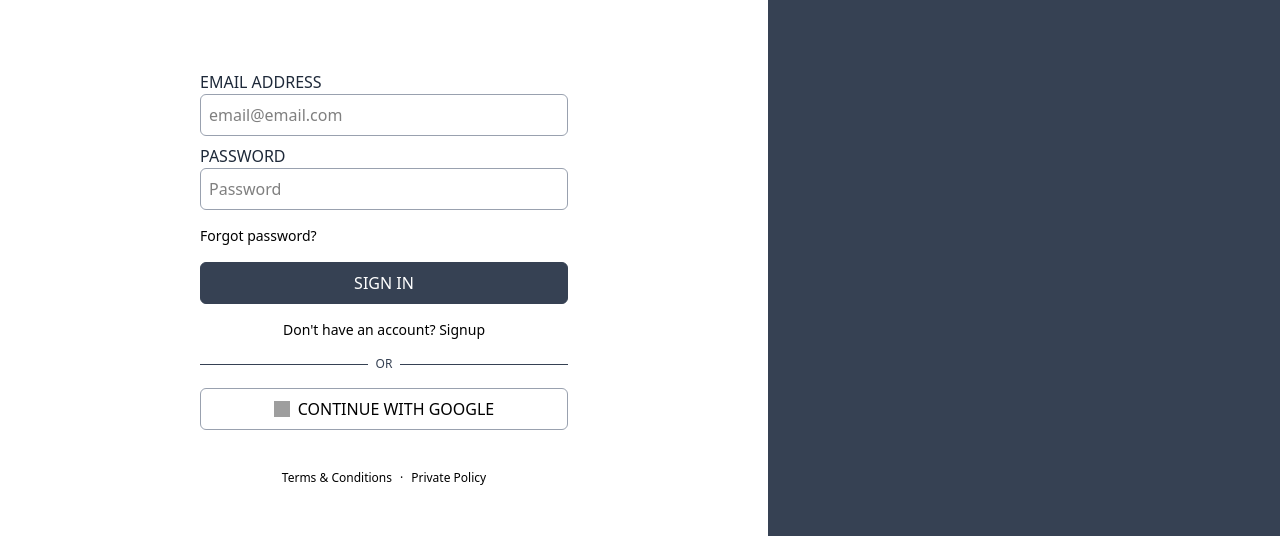
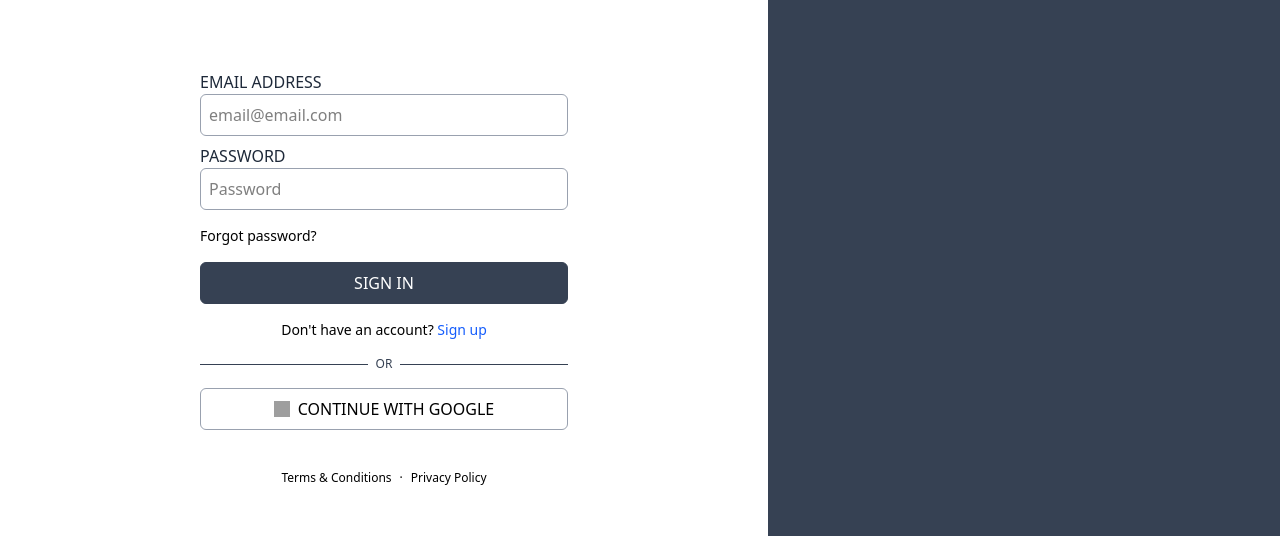
Before and after one commit to BrendonT15/Personal-Finance-Tracker, a React (Vite) app in the folder frontend/: page /signin in a window 1280 px wide. Shown: the part 182-718 px from the top of the page. Built offline with nearby package versions, Linux system fonts and the light colour scheme; grey boxes are pictures that could not be loaded; some icons are missing.

Commit message:
Signin functions

```diff
--- a/frontend/src/components/pages/SignInPage.tsx
+++ b/frontend/src/components/pages/SignInPage.tsx
@@ -1,31 +1,62 @@
 import { useState } from "react";
-
-import { Link } from "react-router-dom";
-
+import { Link, useNavigate } from "react-router-dom";
 import RemoveRedEyeOutlinedIcon from "@mui/icons-material/RemoveRedEyeOutlined";
 import VisibilityOffOutlinedIcon from "@mui/icons-material/VisibilityOffOutlined";
+import { authAPI } from "../../services/api";
 
 const SignInPage = () => {
   const [showPassword, setShowPassword] = useState<boolean>(false);
+  const [email, setEmail] = useState<string>("");
+  const [password, setPassword] = useState<string>("");
+  const [error, setError] = useState<string>("");
+  const [loading, setLoading] = useState<boolean>(false);
+
+  const navigate = useNavigate();
 
   const togglePasswordVisibility = (): void => {
     setShowPassword((prev) => !prev);
+  };
+
+  const handleSignIn = async (e: React.FormEvent) => {
+    e.preventDefault();
+    setError("");
+    setLoading(true);
+
+    try {
+      await authAPI.signin(email, password);
+      navigate("/home");
+    } catch (err: any) {
+      setError(
+        err.response?.data?.error || "Failed to sign in. Please try again."
+      );
+    } finally {
+      setLoading(false);
+    }
   };
 
   return (
     <div className="grid grid-cols-[60%_40%] w-full h-screen">
       <div className="flex flex-col items-center justify-center h-full overflow-auto">
         <div className="flex flex-col gap-10 items-center p-2 w-1/2">
-          <h2 className="text-4xl font-medium mb-10"> Welcome Back!</h2>
+          <h2 className="text-4xl font-medium mb-10">Welcome Back!</h2>
 
-          <div className="flex flex-col gap-4 w-full">
+          <form onSubmit={handleSignIn} className="flex flex-col gap-4 w-full">
+            {error && (
+              <div className="bg-red-100 border border-red-400 text-red-700 px-4 py-3 rounded">
+                {error}
+              </div>
+            )}
+
             <div className="flex flex-col gap-2">
               <div className="flex flex-col">
                 <p className="text-gray-800">EMAIL ADDRESS</p>
                 <input
-                  type="text"
+                  type="email"
+                  value={email}
+                  onChange={(e) => setEmail(e.target.value)}
                   className="border w-full rounded-md p-2 focus:outline-none border-gray-400"
                   placeholder="email@email.com"
+                  required
                 />
               </div>
               <div className="flex flex-col">
@@ -33,8 +64,11 @@ const SignInPage = () => {
                 <div className="relative w-full border rounded-md border-gray-400 focus-within:border-gray-700">
                   <input
                     type={showPassword ? "text" : "password"}
+                    value={password}
+                    onChange={(e) => setPassword(e.target.value)}
                     placeholder="Password"
-                    className="p-2 focus:outline-none"
+                    className="p-2 focus:outline-none w-full"
+                    required
                   />
 
                   {showPassword ? (
@@ -53,19 +87,31 @@ const SignInPage = () => {
             </div>
             <p className="cursor-pointer text-sm">Forgot password?</p>
 
-            <button className=" border border-gray-700 rounded-md bg-gray-700 text-white p-2 cursor-pointer">
-              SIGN IN
+            <button
+              type="submit"
+              disabled={loading}
+              className="border border-gray-700 rounded-md bg-gray-700 text-white p-2 cursor-pointer disabled:opacity-50 disabled:cursor-not-allowed"
+            >
+              {loading ? "SIGNING IN..." : "SIGN IN"}
             </button>
-            <p className="text-center text-sm ">
-              Don't have an account? Sign
-              <Link to="/create-account">up</Link>
+            <p className="text-center text-sm">
+              Don't have an account?{" "}
+              <Link
+                to="/create-account"
+                className="text-blue-600 hover:underline"
+              >
+                Sign up
+              </Link>
             </p>
             <div className="flex items-center w-full">
               <div className="flex-grow border-t border-gray-700"></div>
               <p className="text-center text-xs text-gray-700 mx-2">OR</p>
               <div className="flex-grow border-t border-gray-700"></div>
             </div>
-            <button className="flex items-center justify-center gap-2 border border-gray-400 rounded-md p-2 cursor-pointer">
+            <button
+              type="button"
+              className="flex items-center justify-center gap-2 border border-gray-400 rounded-md p-2 cursor-pointer hover:bg-gray-50"
+            >
               <img
                 src="https://developers.google.com/identity/images/g-logo.png"
                 alt="Google logo"
@@ -73,11 +119,11 @@ const SignInPage = () => {
               />
               CONTINUE WITH GOOGLE
             </button>
-          </div>
+          </form>
           <div className="flex items-center justify-between gap-2 text-xs">
-            <p className="cursor-pointer">Terms & Conditions </p>
+            <p className="cursor-pointer">Terms & Conditions</p>
             &#183;
-            <p className="cursor-pointer">Private Policy</p>
+            <p className="cursor-pointer">Privacy Policy</p>
           </div>
         </div>
       </div>
```
Also changed, not shown: 2 other files (tests, documents, lock files or other folders).
